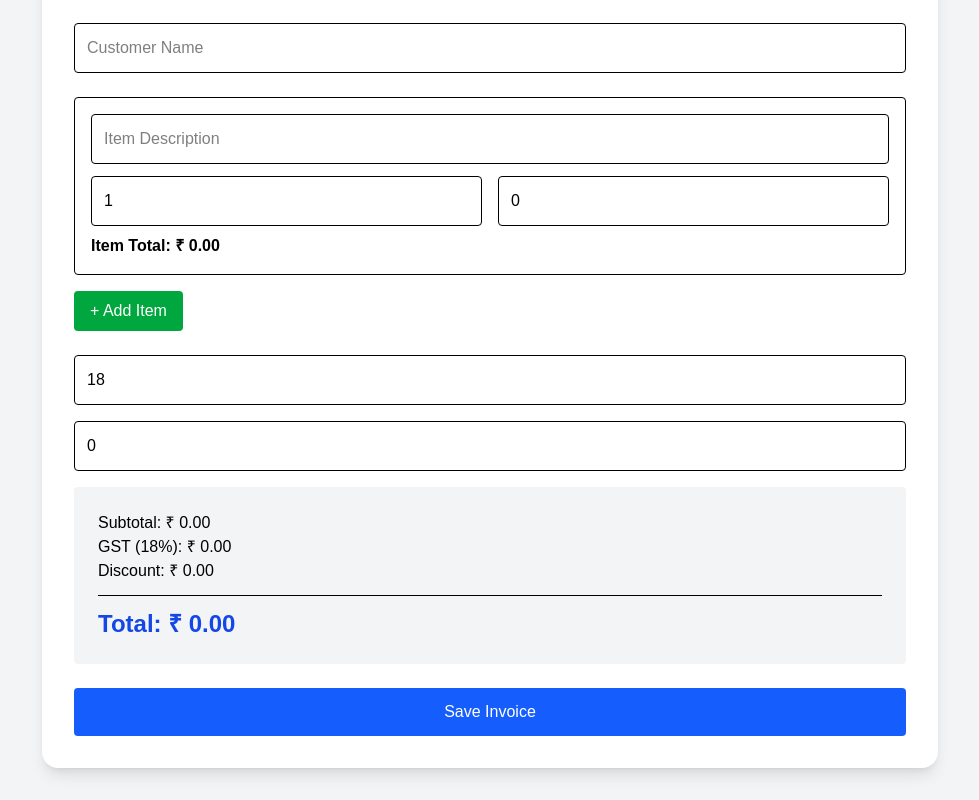
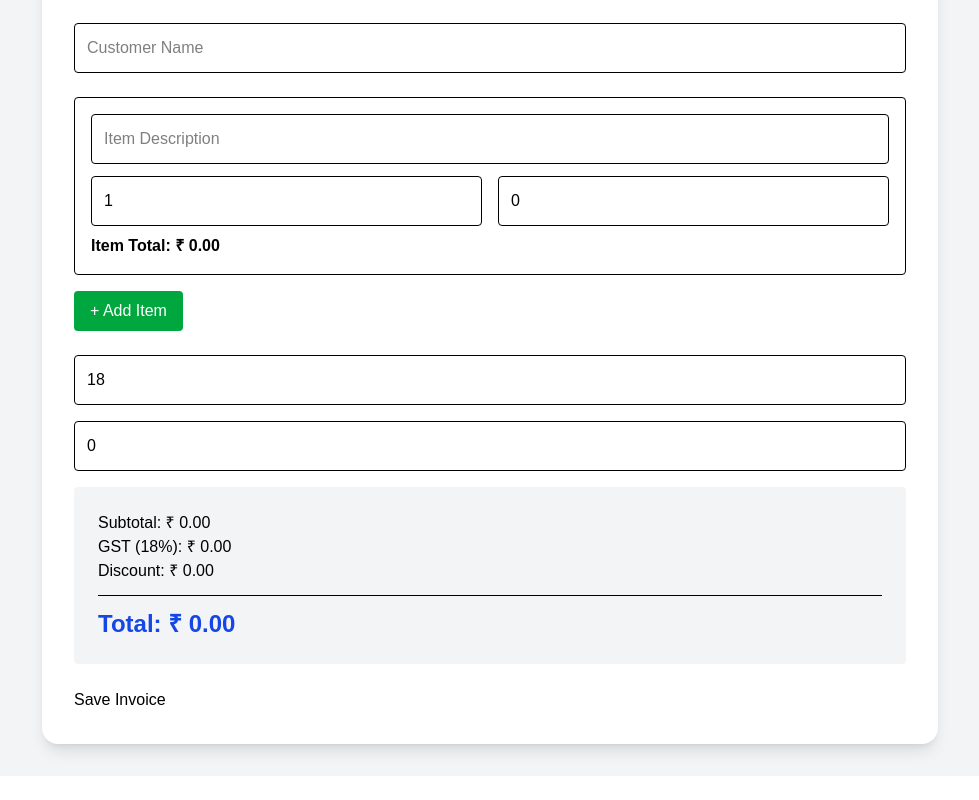
Before and after one commit to chandansaikia54/Billswift, a Next.js app: page /invoices in a window 1280 px wide. Shown: the part 449-1249 px from the top of the page, without its empty margins (150-1129 px from the left). After the commit the page ends 1225 px from the top, so only its background shows below. Built offline with nearby package versions, Linux system fonts and the light colour scheme.

Commit message:
Edit feature in progress - loading invoice via ID

```diff
--- a/src/app/invoices/page.tsx
+++ b/src/app/invoices/page.tsx
@@ -1,14 +1,17 @@
 "use client";
 
+import { useSearchParams } from "next/navigation";
 import { useEffect, useState } from "react";
 import { supabase } from "@/lib/supabase";
 
 export default function InvoicesPage() {
 
+  const searchParams = useSearchParams();
+const id = searchParams.get("id");
   const [items, setItems] = useState([
     { description: "", quantity: 1, price: 0 },
   ]);
-
+const [editingId, setEditingId] = useState<number | null>(null);
   const [customer, setCustomer] = useState("");
   const [discount, setDiscount] = useState(0);
   const [gst, setGst] = useState(18);
@@ -35,6 +38,22 @@ export default function InvoicesPage() {
     if (savedAddress) setShopAddress(savedAddress);
     if (savedContact) setContactDetails(savedContact);
   }, []);
+
+  useEffect(() => {
+  const data = localStorage.getItem("editInvoice");
+
+  if (data) {
+    const inv = JSON.parse(data);
+
+    setCustomer(inv.customer || "");
+    setGstin(inv.gstin || "");
+    setItems(JSON.parse(inv.description || "[]"));
+    setGst(inv.gst || 0);
+    setDiscount(inv.discount || 0);
+
+    setEditingId(inv.id); // 🔥 IMPORTANT
+  }
+}, []);
 
   useEffect(() => {
     localStorage.setItem("shopName", shopName);
@@ -96,16 +115,41 @@ export default function InvoicesPage() {
         },
       ]);
 
-    if (error) {
-      console.log(error);
-      alert(JSON.stringify(error));
-    } else {
-      alert("Invoice saved successfully!");
+    if (editingId) {
+  // 🔥 UPDATE EXISTING
+  await supabase
+    .from("invoices")
+    .update({
+      customer,
+      gstin,
+      description: JSON.stringify(items),
+      gst,
+      discount,
+      total,
+      subtotal,
+    })
+    .eq("id", editingId);
 
-      setCustomer("");
-      setItems([{ description: "", quantity: 1, price: 0 }]);
-      setDiscount(0);
-    }
+  localStorage.removeItem("editInvoice");
+  setEditingId(null);
+
+  alert("Invoice Updated!");
+} else {
+  // 🔥 CREATE NEW
+  await supabase.from("invoices").insert([
+    {
+      customer,
+      gstin,
+      description: JSON.stringify(items),
+      gst,
+      discount,
+      total,
+      subtotal,
+    },
+  ]);
+
+  alert("Invoice Saved!");
+}
   };
 
   return (
@@ -249,12 +293,9 @@ export default function InvoicesPage() {
 
         </div>
 
-        <button
-          onClick={saveInvoice}
-          className="w-full bg-blue-600 text-white py-3 rounded"
-        >
-          Save Invoice
-        </button>
+        <button>
+  {editingId ? "Update Invoice" : "Save Invoice"}
+</button>
 
       </div>
     </main>
```
